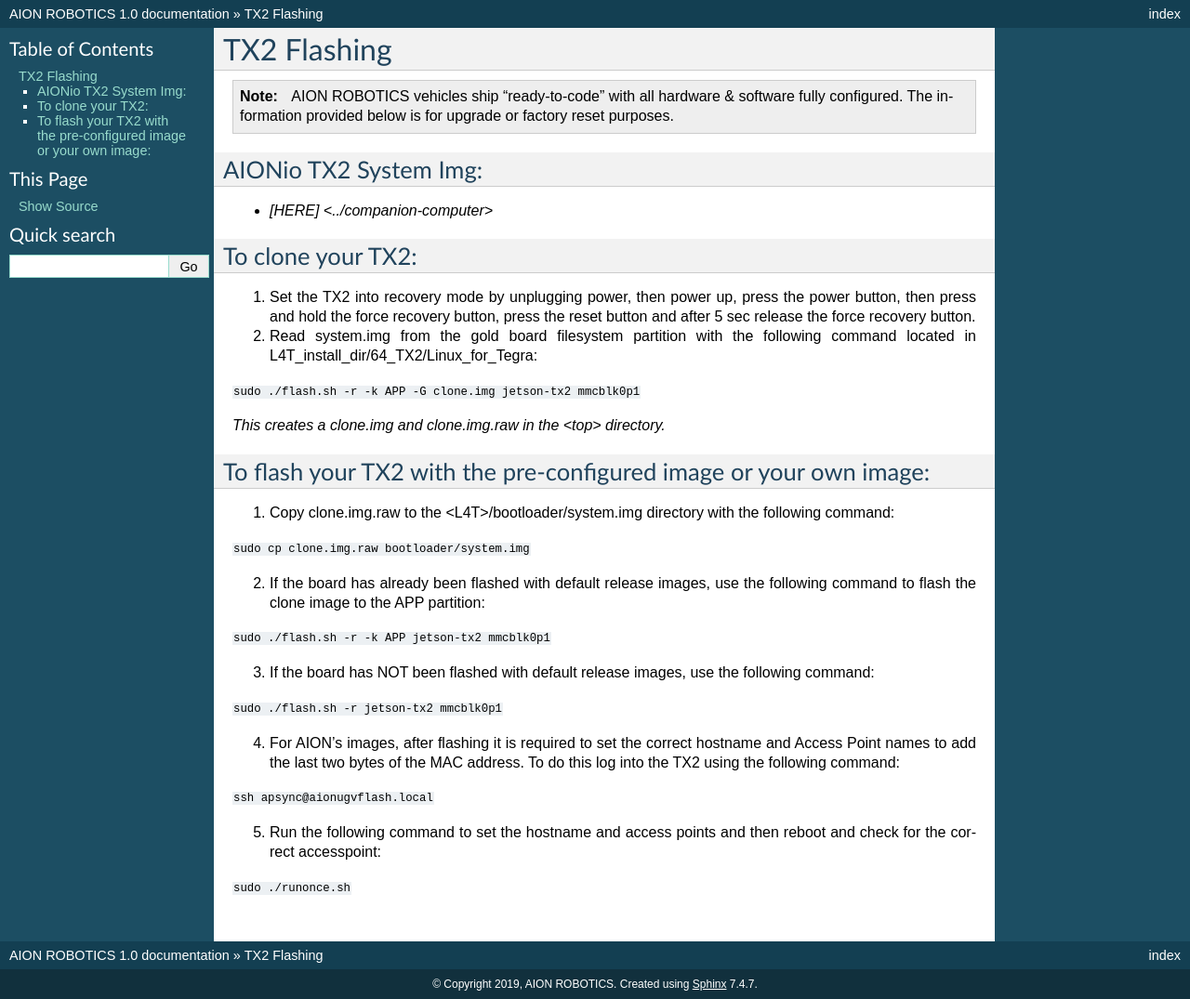
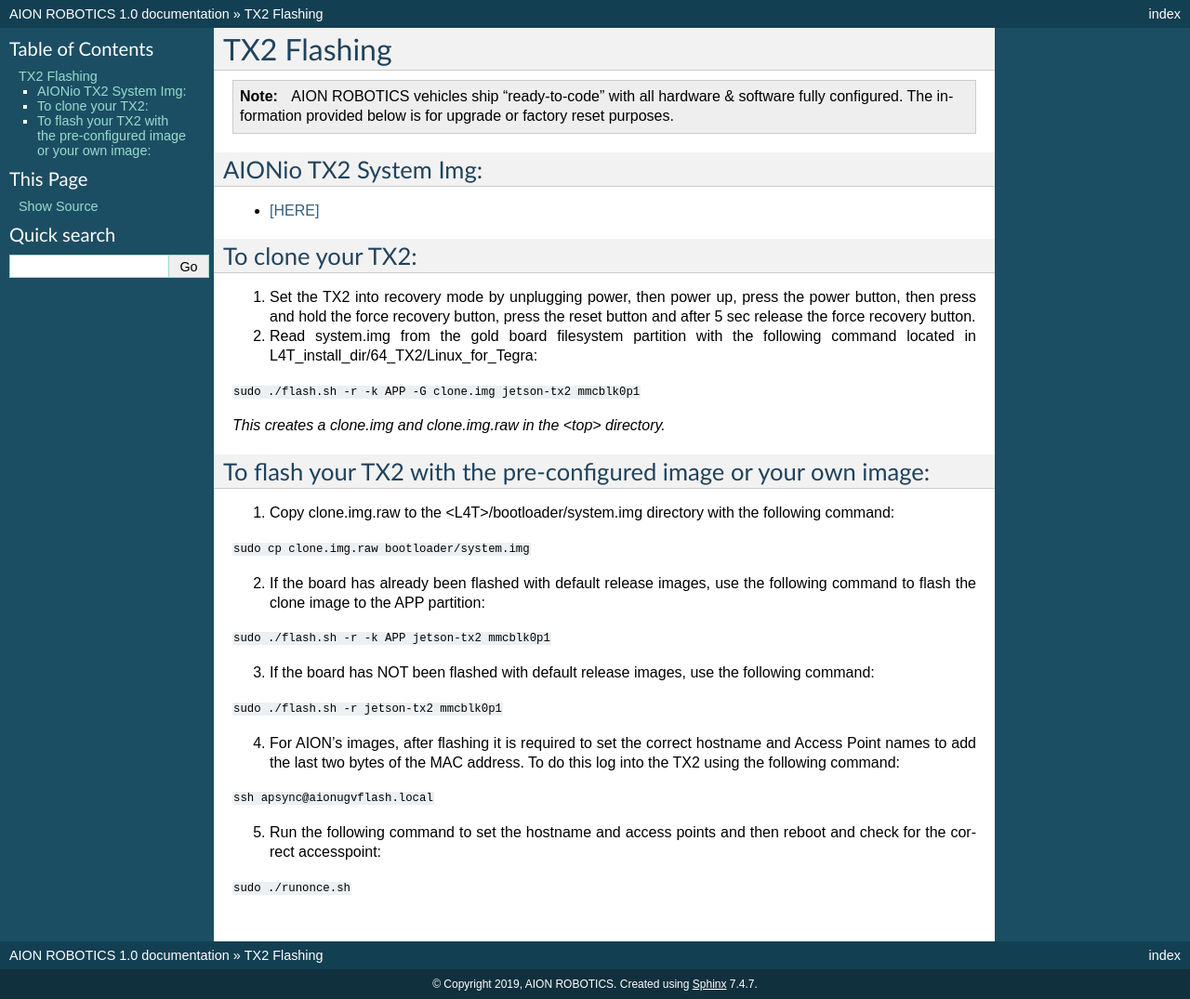
Before and after one commit to aionrobotics/docs, a Sphinx documentation site: the page built from docs/tx2-flash.rst, in a window 1280 px wide. Shown: the whole page at 93% size. Built offline with Sphinx 7.4.7, drawn with Linux system fonts in a browser that asks for light colours; pages that are not in the unit, such as notebooks, are missing from menus; some of the changed lines change nothing that is shown.

Commit message:
fix link... again.

```diff
--- a/docs/tx2-flash.rst
+++ b/docs/tx2-flash.rst
@@ -7,7 +7,7 @@
 AIONio TX2 System Img:
 ----------------------
 
-- `[HERE] <../companion-computer>`
+- :doc:`[HERE] <../companion-computer>`
 
 To clone your TX2:
 ------------------
```
